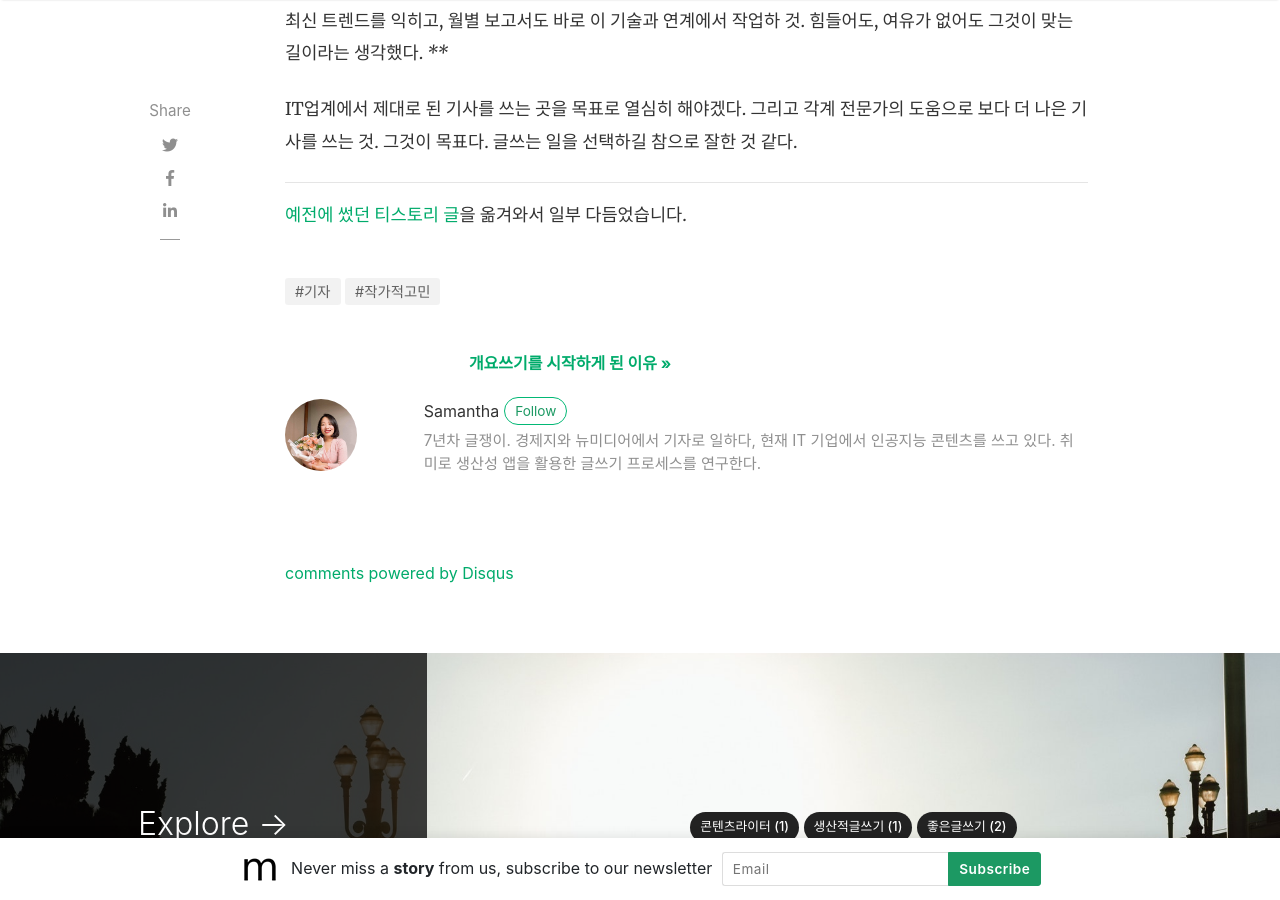
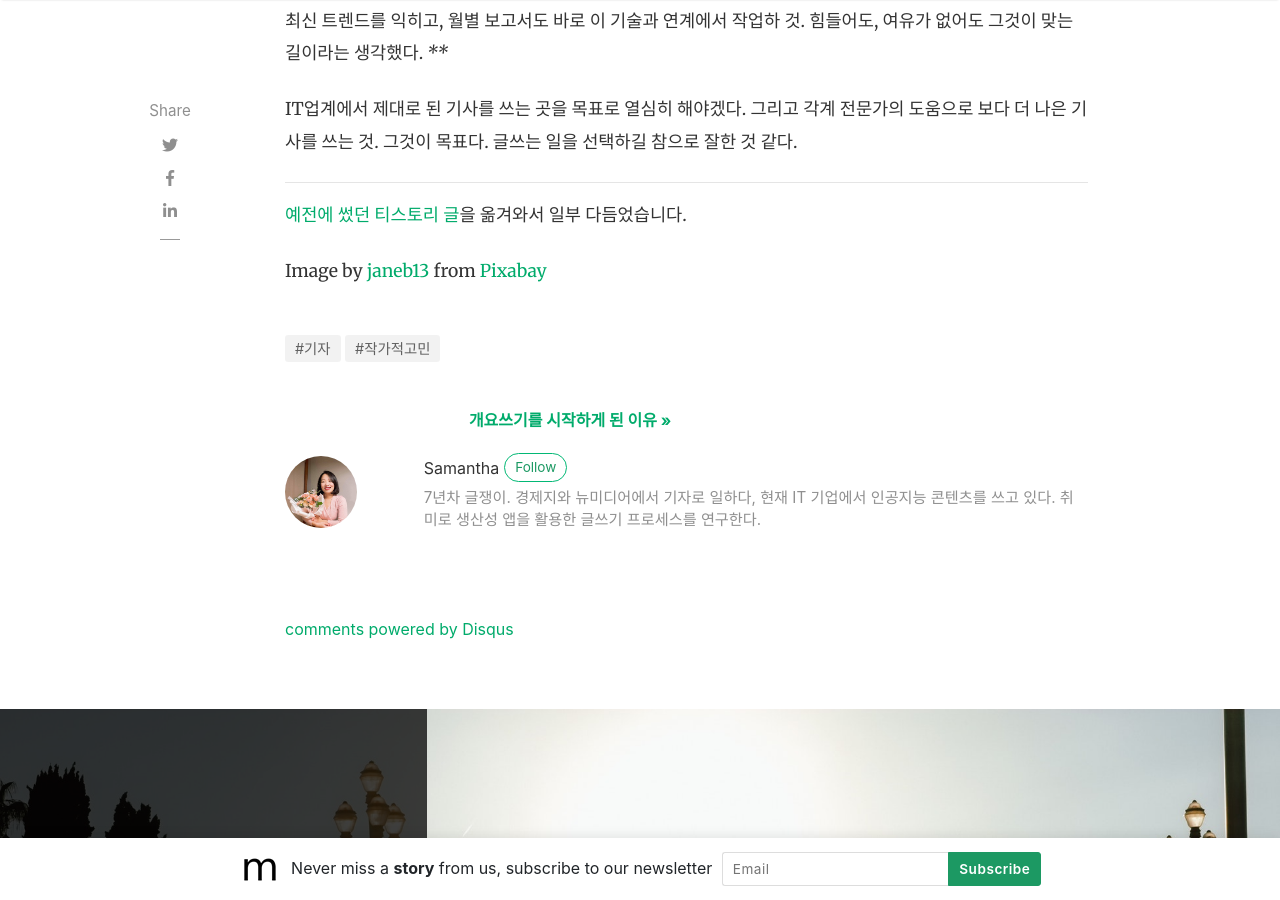
Before and after one commit to samantha-writer/samantha-writer.github.io, a Jekyll site: the page built from _posts/2015-04-19-150419.md, in a window 1280 px wide and 900 px high, scrolled down 3256 px. Built offline with Jekyll 4.4.1, drawn with Linux system fonts in a browser that asks for light colours; nearby versions of some CDN libraries; comment, search, counter and statistics services are not loaded; some of the changed lines change nothing that is shown.

Commit message:
Update 2015-04-19-150419.md

```diff
--- a/_posts/2015-04-19-150419.md
+++ b/_posts/2015-04-19-150419.md
@@ -5,7 +5,7 @@
 author: samantha
 categories: [ 콘텐츠라이터 ]
 tags: [ 기자, 작가적고민]
-image: assets/images/inpost/150419_001.png
+image: assets/images/inpost/150419_001.jpg
 description: 에디터 생활 9개월차. 경찰서부터 취재하는 사회부 기자로 첫걸음을 내딛었다면 정통 기자로 나아갈 수 있었으리라는 아쉬움이 든다. 하지만 아무리 생각해도 기자는 조온나 힘들다.
 featured: false
 hidden: false
@@ -51,3 +51,5 @@
 
 -----------
 [예전에 썼던 티스토리 글](https://productivity.tistory.com/7?category=549780)을 옮겨와서 일부 다듬었습니다.
+
+Image by [janeb13](https://pixabay.com/users/janeb13-725943/?utm_source=link-attribution&utm_medium=referral&utm_campaign=image&utm_content=1159719) from [Pixabay](https://pixabay.com/?utm_source=link-attribution&utm_medium=referral&utm_campaign=image&utm_content=1159719)
```
